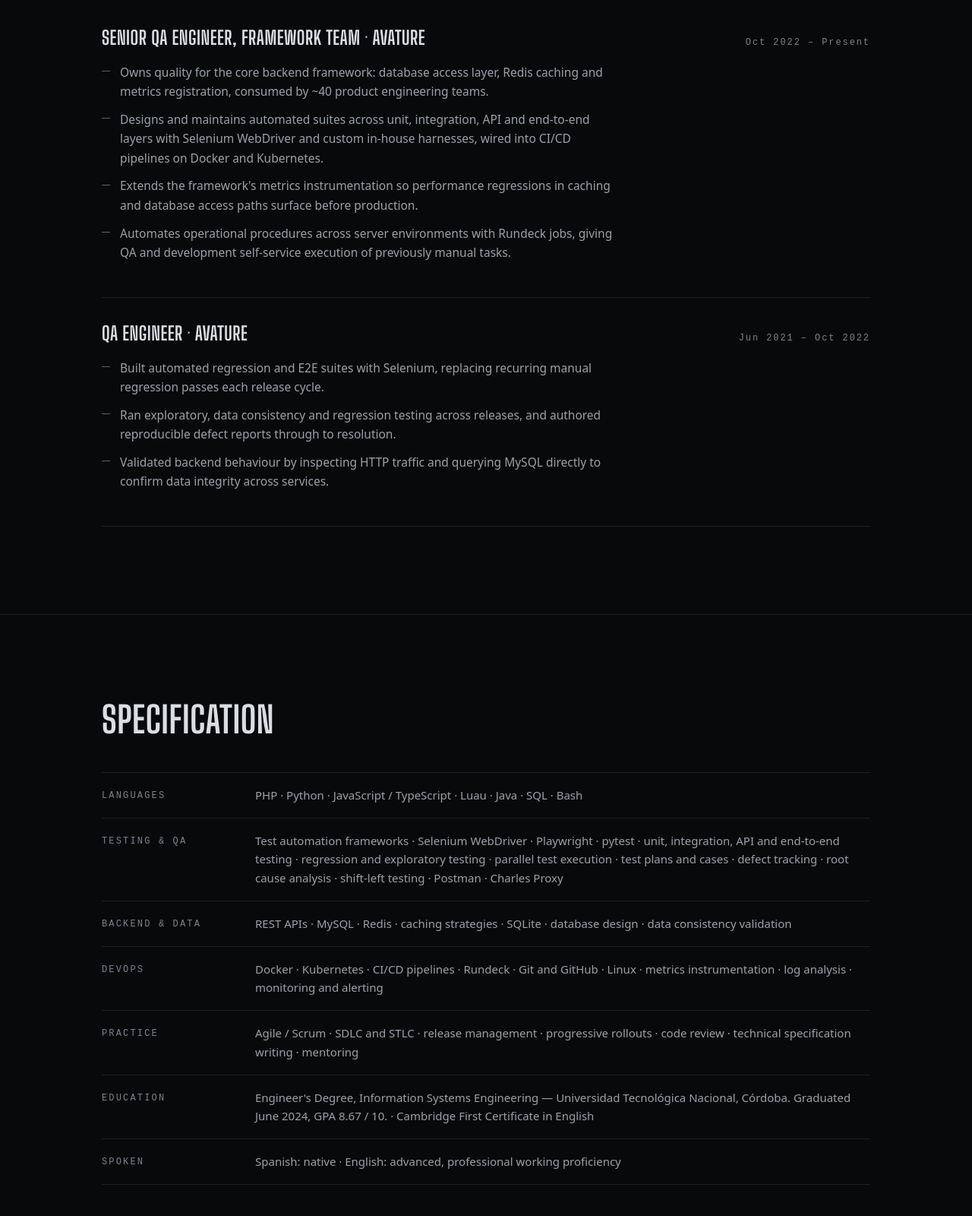
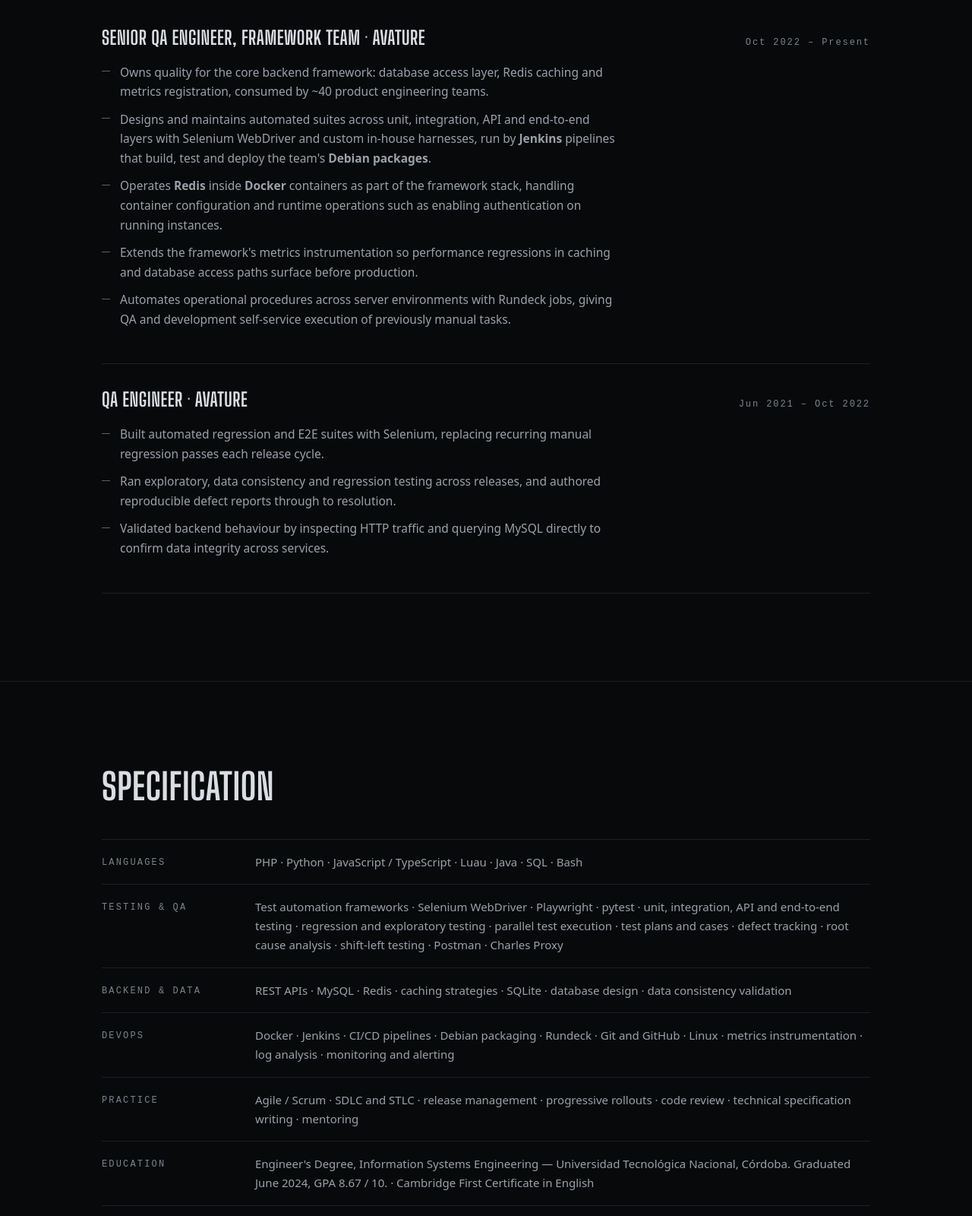
Before and after one commit to ManuFrana/portfolio, a plain HTML site: page index.html in a window 1280 px wide. Shown: the part 1953-3553 px from the top of the page at 76% size. Drawn offline with Linux system fonts and the light colour scheme; a web font is replaced by a local one.

Commit message:
small refactor and github action to re-generate the pdf

```diff
--- a/index.html
+++ b/index.html
@@ -296,7 +296,8 @@
         </div>
         <ul>
           <li>Owns quality for the core backend framework: database access layer, Redis caching and metrics registration, consumed by ~40 product engineering teams.</li>
-          <li>Designs and maintains automated suites across unit, integration, API and end-to-end layers with Selenium WebDriver and custom in-house harnesses, wired into CI/CD pipelines on Docker and Kubernetes.</li>
+          <li>Designs and maintains automated suites across unit, integration, API and end-to-end layers with Selenium WebDriver and custom in-house harnesses, run by <strong>Jenkins</strong> pipelines that build, test and deploy the team's <strong>Debian packages</strong>.</li>
+          <li>Operates <strong>Redis</strong> inside <strong>Docker</strong> containers as part of the framework stack, handling container configuration and runtime operations such as enabling authentication on running instances.</li>
           <li>Extends the framework's metrics instrumentation so performance regressions in caching and database access paths surface before production.</li>
           <li>Automates operational procedures across server environments with Rundeck jobs, giving QA and development self-service execution of previously manual tasks.</li>
         </ul>
@@ -326,7 +327,7 @@
         <div class="row"><dt>Languages</dt><dd>PHP&nbsp;· Python&nbsp;· JavaScript / TypeScript&nbsp;· Luau&nbsp;· Java&nbsp;· SQL&nbsp;· Bash</dd></div>
         <div class="row"><dt>Testing &amp; QA</dt><dd>Test automation frameworks&nbsp;· Selenium WebDriver&nbsp;· Playwright&nbsp;· pytest&nbsp;· unit, integration, API and end-to-end testing&nbsp;· regression and exploratory testing&nbsp;· parallel test execution&nbsp;· test plans and cases&nbsp;· defect tracking&nbsp;· root cause analysis&nbsp;· shift-left testing&nbsp;· Postman&nbsp;· Charles Proxy</dd></div>
         <div class="row"><dt>Backend &amp; Data</dt><dd>REST APIs&nbsp;· MySQL&nbsp;· Redis&nbsp;· caching strategies&nbsp;· SQLite&nbsp;· database design&nbsp;· data consistency validation</dd></div>
-        <div class="row"><dt>DevOps</dt><dd>Docker&nbsp;· Kubernetes&nbsp;· CI/CD pipelines&nbsp;· Rundeck&nbsp;· Git and GitHub&nbsp;· Linux&nbsp;· metrics instrumentation&nbsp;· log analysis&nbsp;· monitoring and alerting</dd></div>
+        <div class="row"><dt>DevOps</dt><dd>Docker&nbsp;· Jenkins&nbsp;· CI/CD pipelines&nbsp;· Debian packaging&nbsp;· Rundeck&nbsp;· Git and GitHub&nbsp;· Linux&nbsp;· metrics instrumentation&nbsp;· log analysis&nbsp;· monitoring and alerting</dd></div>
         <div class="row"><dt>Practice</dt><dd>Agile / Scrum&nbsp;· SDLC and STLC&nbsp;· release management&nbsp;· progressive rollouts&nbsp;· code review&nbsp;· technical specification writing&nbsp;· mentoring</dd></div>
         <div class="row"><dt>Education</dt><dd>Engineer's Degree, Information Systems Engineering — Universidad Tecnológica Nacional, Córdoba. Graduated June 2024, GPA 8.67&nbsp;/&nbsp;10.&nbsp;· Cambridge First Certificate in English</dd></div>
         <div class="row"><dt>Spoken</dt><dd>Spanish: native&nbsp;· English: advanced, professional working proficiency</dd></div>
```
Also changed, not shown: .impeccable/cv-source.html, .impeccable/design.json, 3 other files.
